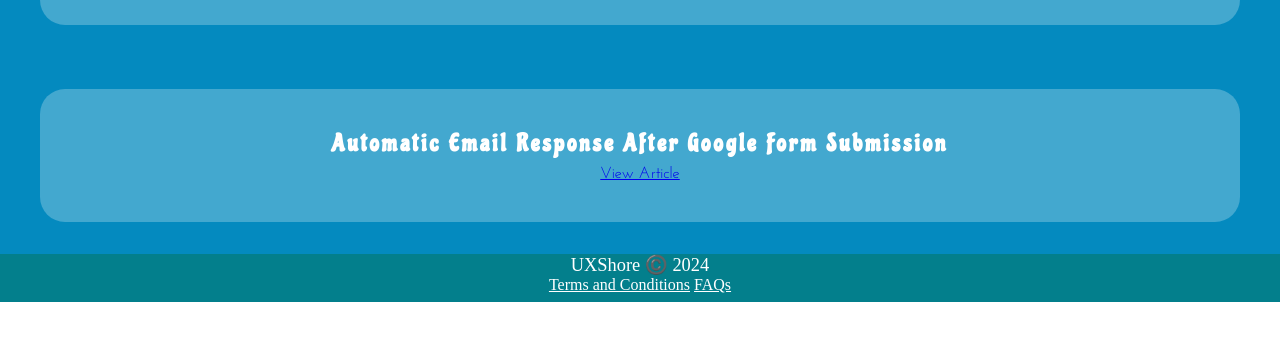
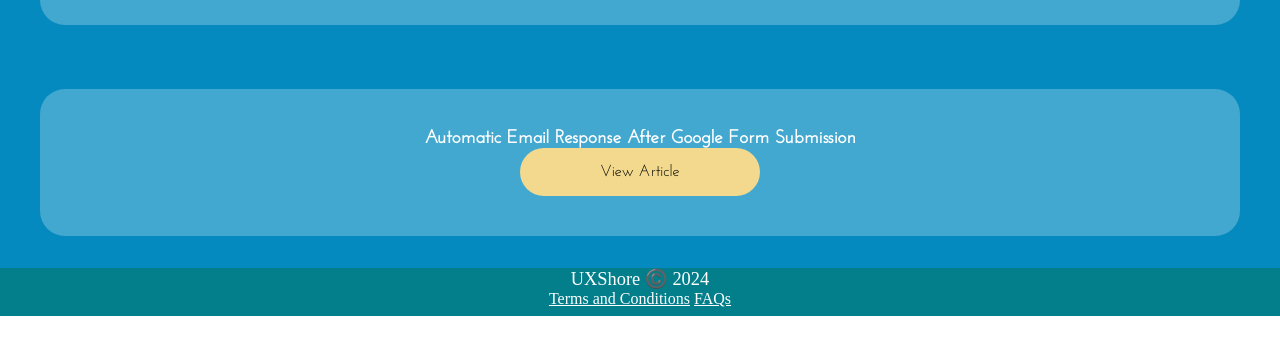
Before and after one commit to uxshore/uxshore, a plain HTML site: page index.html in a window 1280 px wide. Shown: the part 205-560 px from the top of the page. Drawn offline with Linux system fonts and the light colour scheme.

Commit message:
Update index.html

```diff
--- a/index.html
+++ b/index.html
@@ -66,9 +66,9 @@
 
             <div class="first">
 
-            <h2>Automatic Email Response After Google Form Submission</h2>
+            <h3>Automatic Email Response After Google Form Submission</h3>
 
-            <a class="examplesbtn" href="/posts/automatic-email-response-after-google-form-submission.html">View Article</a>
+            <a class="examplesBtn" href="/posts/automatic-email-response-after-google-form-submission.html">View Article</a>
 
 
 
```
